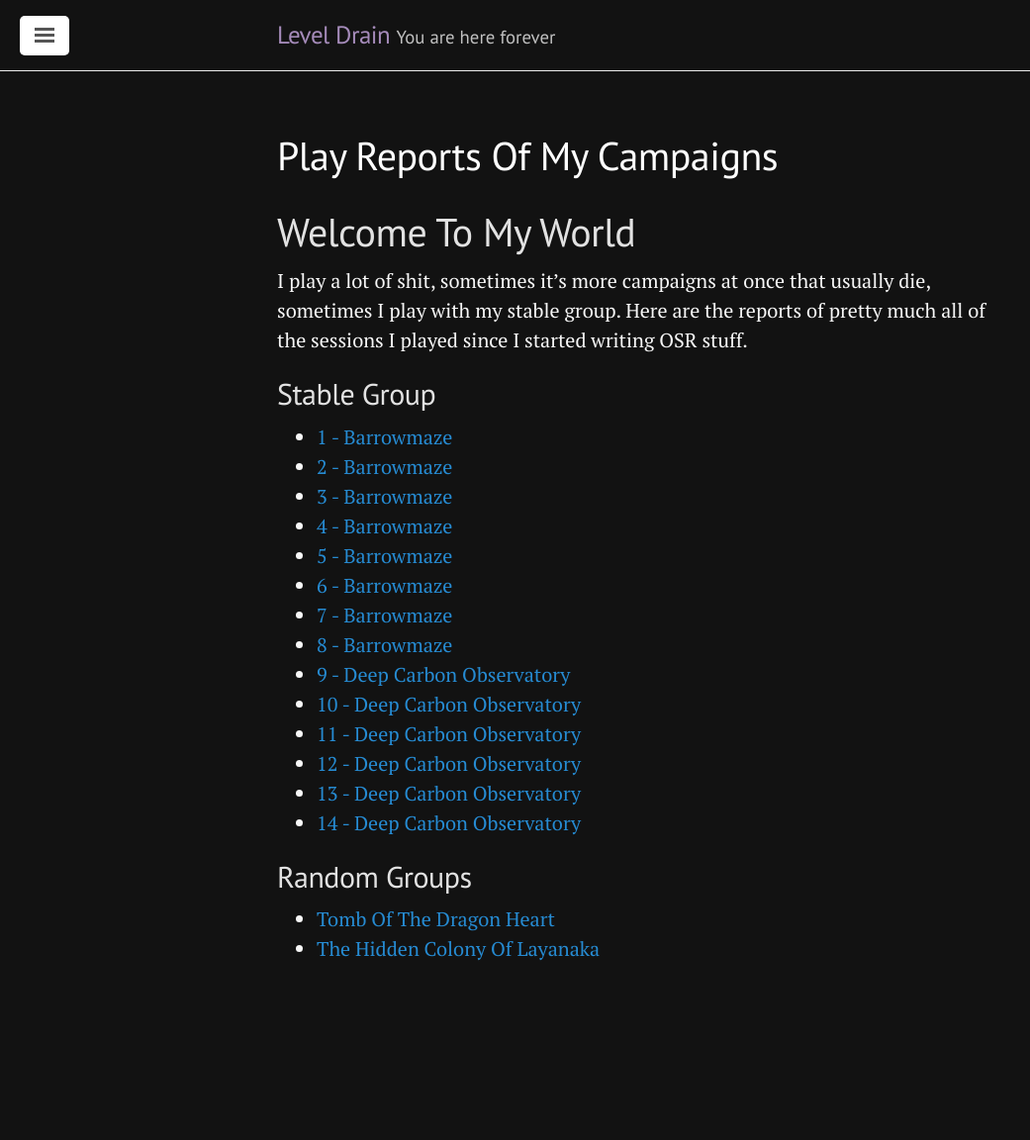
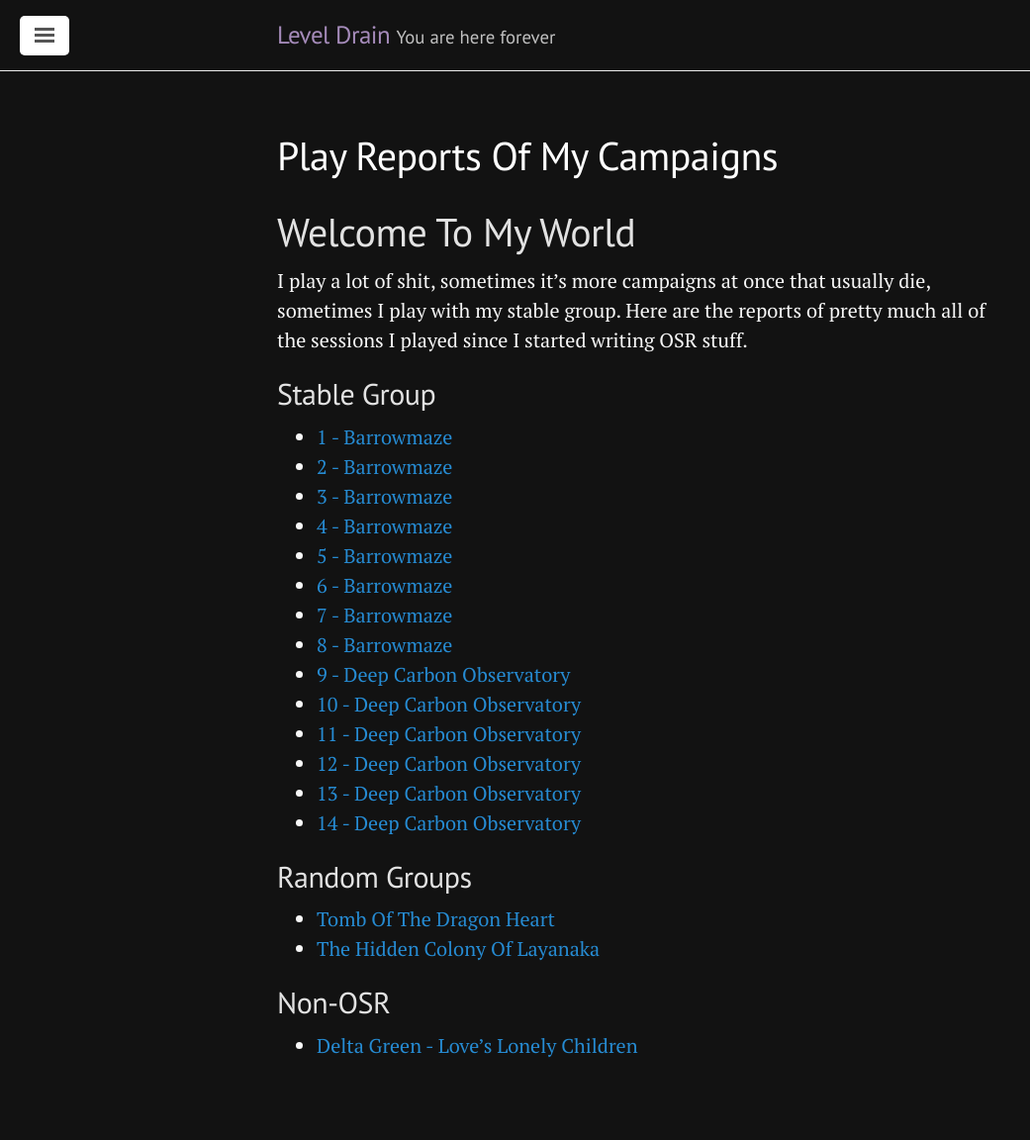
Before and after one commit to thevinter/thevinter.github.io, a Jekyll site: the page built from play-reports.md, in a window 1280 px wide. Shown: the whole page at 99% size, without its empty margins (0-1041 px from the left). Built offline with Jekyll 4.4.1, drawn with Linux system fonts in a browser that asks for light colours; before the commit the page ends 1054 px from its top, so only the background shows below that.

Commit message:
delta green

```diff
--- a/play-reports.md
+++ b/play-reports.md
@@ -26,3 +26,6 @@
 ## Random Groups
 - [Tomb Of The Dragon Heart](https://leveldrain.com/2021/02/08/inexperienced-players/)
 - [The Hidden Colony Of Layanaka](https://leveldrain.com/2021/02/26/the-caribbean-playtest/)
+
+## Non-OSR
+- [Delta Green - Love's Lonely Children](https://leveldrain.com/2021/03/16/delta-green-report/)
```
